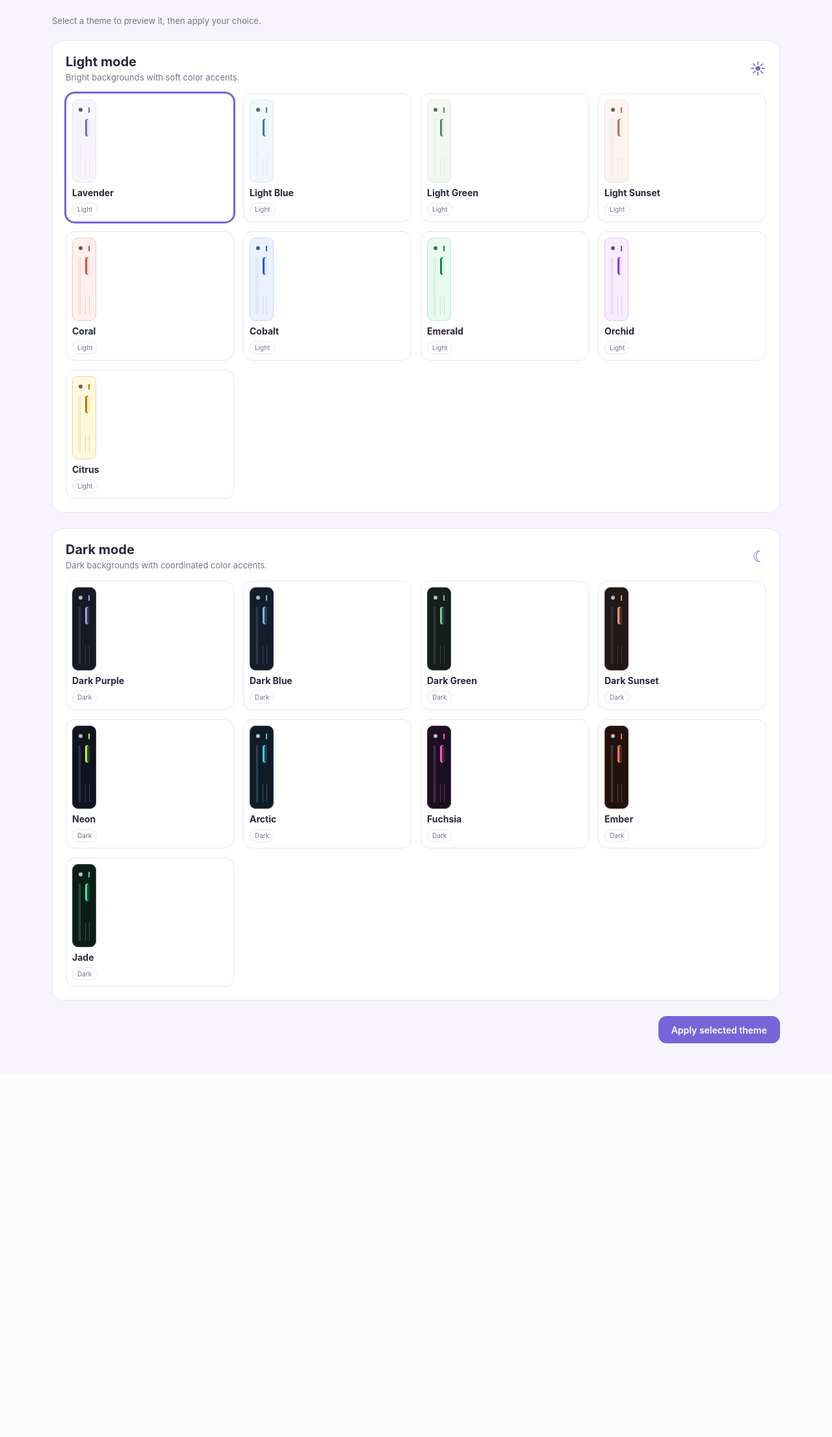
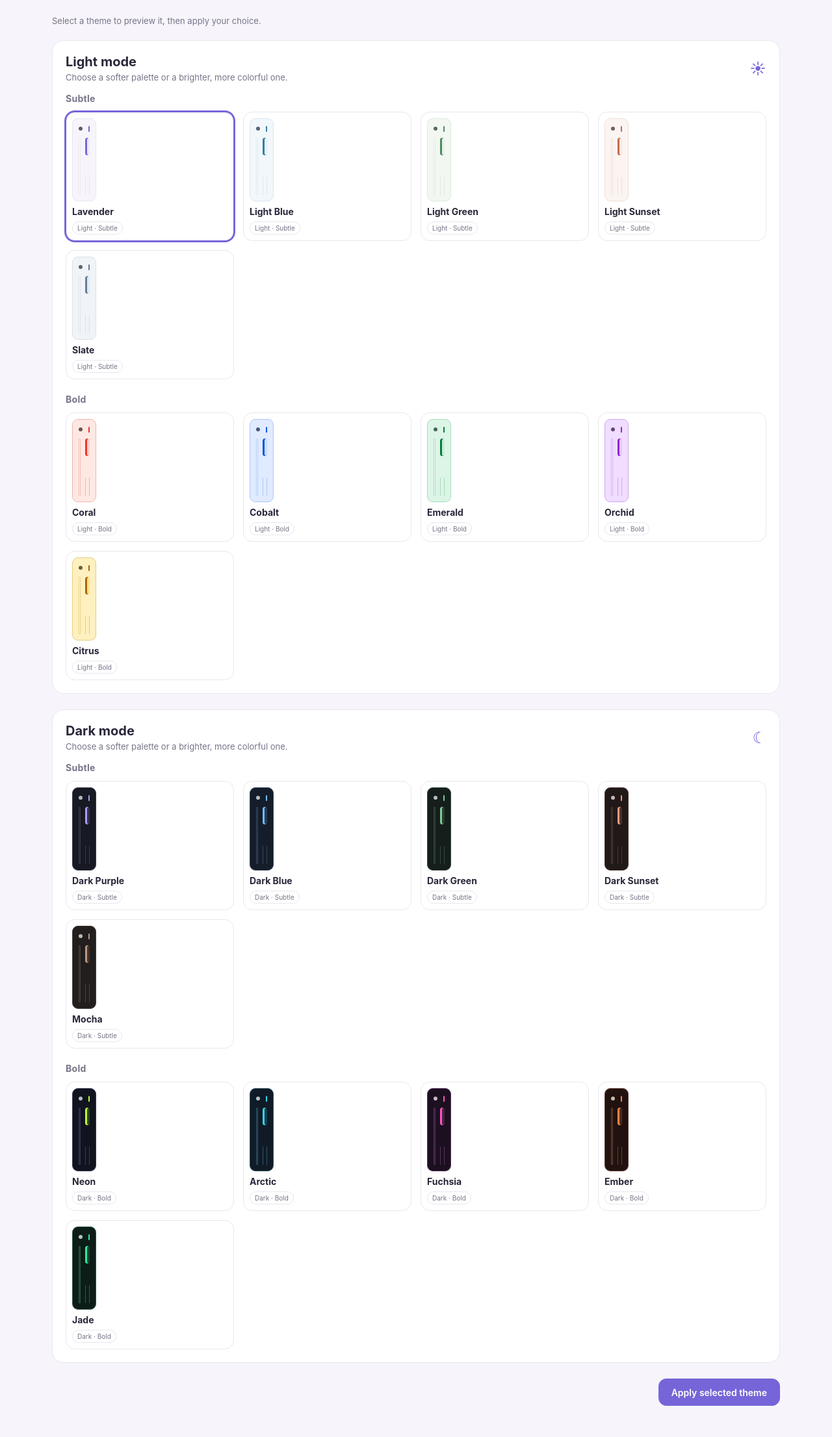
Before and after one commit to rahejaarya/Complete-Study-Tool, a Flask app: page /appearance in a window 1280 px wide. Shown: the part 167-2379 px from the top of the page at 65% size. Before the commit the page ends 1773 px from the top, so only its background shows below. Run offline with Flask 3, Linux system fonts and the light colour scheme; a user stored in the database is signed in.

Commit message:
appearance
Co-authored-by: 404_thenotfound <heckeraxol@users.noreply.github.com>
Co-authored-by: vmanepally-svg <vmanepally-svg@users.noreply.github.com>

```diff
--- a/static/appearance.js
+++ b/static/appearance.js
@@ -10,6 +10,7 @@
         "light-emerald": "Light Emerald",
         "light-orchid": "Light Orchid",
         "light-citrus": "Light Citrus",
+        "light-slate": "Light Slate",
         "dark-purple": "Dark Purple",
         "dark-blue": "Dark Blue",
         "dark-green": "Dark Green",
@@ -18,7 +19,8 @@
         "dark-arctic": "Dark Arctic",
         "dark-fuchsia": "Dark Fuchsia",
         "dark-ember": "Dark Ember",
-        "dark-jade": "Dark Jade"
+        "dark-jade": "Dark Jade",
+        "dark-mocha": "Dark Mocha"
     };
     const themeCards = Array.from(document.querySelectorAll("[data-theme-choice]"));
     const status = document.getElementById("appearance-status");
--- a/static/style.css
+++ b/static/style.css
@@ -118,43 +118,43 @@
 
 [data-theme="light-coral"] {
     color-scheme: light;
-    --background: #fff0ed;
+    --background: #ffe8e3;
     --white: #ffffff;
     --text: #3e201c;
     --muted: #80554e;
-    --border: #f2c9c1;
-    --purple: #df493d;
-    --purple-light: #ffe0db;
-    --accent-strong: #ba3029;
+    --border: #efb5aa;
+    --purple: #e6372b;
+    --purple-light: #ffd2ca;
+    --accent-strong: #b9251d;
     --nav-text: #75433d;
-    --nav-hover: #ffe3de;
-    --control-bg: #fff8f6;
-    --soft-surface: #fff5f2;
+    --nav-hover: #ffd8d1;
+    --control-bg: #fff4f1;
+    --soft-surface: #ffefeb;
     --card-shadow: rgba(145, 47, 37, 0.09);
     --deadline-tag-color: #895012;
     --blue-light: #e5f1ff;
     --green-light: #e2f5df;
-    --pink-light: #ffe0db;
-    --yellow-light: #fff0bf;
+    --pink-light: #ffd2ca;
+    --yellow-light: #ffedb3;
 }
 
 [data-theme="light-cobalt"] {
     color-scheme: light;
-    --background: #eaf2ff;
+    --background: #e0ebff;
     --white: #ffffff;
     --text: #14274d;
     --muted: #4c638b;
-    --border: #c5d7f5;
-    --purple: #245bd5;
-    --purple-light: #dbe8ff;
-    --accent-strong: #1744aa;
+    --border: #adc6f5;
+    --purple: #1555df;
+    --purple-light: #c9dcff;
+    --accent-strong: #103da8;
     --nav-text: #405b8b;
-    --nav-hover: #dce9ff;
-    --control-bg: #f5f8ff;
-    --soft-surface: #f0f5ff;
+    --nav-hover: #d1e1ff;
+    --control-bg: #f0f5ff;
+    --soft-surface: #eaf1ff;
     --card-shadow: rgba(30, 67, 145, 0.09);
     --deadline-tag-color: #80520b;
-    --blue-light: #dbe8ff;
+    --blue-light: #c9dcff;
     --green-light: #e0f3e8;
     --pink-light: #fbe5ef;
     --yellow-light: #fff0bf;
@@ -162,68 +162,90 @@
 
 [data-theme="light-emerald"] {
     color-scheme: light;
-    --background: #e9f8f0;
+    --background: #dcf5e6;
     --white: #ffffff;
     --text: #123b2b;
     --muted: #4a725f;
-    --border: #bee5d0;
-    --purple: #13834f;
-    --purple-light: #d4f2e1;
-    --accent-strong: #08653a;
+    --border: #a6dcbb;
+    --purple: #087a40;
+    --purple-light: #c5efd5;
+    --accent-strong: #045c2e;
     --nav-text: #37694f;
-    --nav-hover: #d9f3e4;
-    --control-bg: #f4fcf7;
-    --soft-surface: #effaf3;
+    --nav-hover: #c9eed7;
+    --control-bg: #effaf3;
+    --soft-surface: #e8f8ee;
     --card-shadow: rgba(15, 103, 59, 0.09);
     --deadline-tag-color: #80520b;
     --blue-light: #e0edff;
-    --green-light: #d4f2e1;
+    --green-light: #c5efd5;
     --pink-light: #fbe4ed;
     --yellow-light: #fff0bf;
 }
 
 [data-theme="light-orchid"] {
     color-scheme: light;
-    --background: #f8edff;
+    --background: #f0ddff;
     --white: #ffffff;
     --text: #35164f;
     --muted: #76538f;
-    --border: #dfc5f2;
-    --purple: #9237c9;
-    --purple-light: #eedbff;
-    --accent-strong: #7022a4;
+    --border: #d0a8ee;
+    --purple: #9126d4;
+    --purple-light: #e5c9ff;
+    --accent-strong: #6716a0;
     --nav-text: #684083;
-    --nav-hover: #f0e0ff;
-    --control-bg: #fcf7ff;
-    --soft-surface: #f7effd;
+    --nav-hover: #e8d0ff;
+    --control-bg: #f9f1ff;
+    --soft-surface: #f4e9ff;
     --card-shadow: rgba(95, 37, 134, 0.09);
     --deadline-tag-color: #80520b;
     --blue-light: #e2edff;
     --green-light: #e1f4e8;
-    --pink-light: #f1dcff;
+    --pink-light: #e5c9ff;
     --yellow-light: #fff0bf;
 }
 
 [data-theme="light-citrus"] {
     color-scheme: light;
-    --background: #fff8df;
+    --background: #fff0bf;
     --white: #ffffff;
     --text: #40320b;
     --muted: #78642d;
-    --border: #ead99c;
-    --purple: #b47b00;
-    --purple-light: #ffedb0;
-    --accent-strong: #885a00;
+    --border: #e5cf7f;
+    --purple: #a96500;
+    --purple-light: #ffe28a;
+    --accent-strong: #784700;
     --nav-text: #70591d;
-    --nav-hover: #fff0bd;
-    --control-bg: #fffdf3;
-    --soft-surface: #fff9e6;
+    --nav-hover: #ffe9a3;
+    --control-bg: #fff9e6;
+    --soft-surface: #fff5d4;
     --card-shadow: rgba(130, 94, 5, 0.09);
     --deadline-tag-color: #754a00;
     --blue-light: #deedff;
     --green-light: #e3f3d5;
     --pink-light: #ffe5e2;
-    --yellow-light: #ffedb0;
+    --yellow-light: #ffe28a;
+}
+
+[data-theme="light-slate"] {
+    color-scheme: light;
+    --background: #f0f3f7;
+    --white: #ffffff;
+    --text: #293442;
+    --muted: #687587;
+    --border: #dce2e9;
+    --purple: #647c98;
+    --purple-light: #e3eaf1;
+    --accent-strong: #485f7a;
+    --nav-text: #596b80;
+    --nav-hover: #e8edf3;
+    --control-bg: #fafbfd;
+    --soft-surface: #f6f8fa;
+    --card-shadow: rgba(40, 55, 75, 0.05);
+    --deadline-tag-color: #80601e;
+    --blue-light: #e2eaf5;
+    --green-light: #e7efe9;
+    --pink-light: #f2e8eb;
+    --yellow-light: #f7f0df;
 }
 
 [data-theme="dark-purple"] {
@@ -424,6 +446,40 @@
     --yellow-light: #42381c;
 }
 
+[data-theme="dark-mocha"] {
+    color-scheme: dark;
+    --background: #211e1d;
+    --white: #2d2927;
+    --text: #f2eeeb;
+    --muted: #b9ada6;
+    --border: #49403c;
+    --purple: #bd987e;
+    --purple-light: #40332d;
+    --accent-strong: #98745c;
+    --nav-text: #d1c2b7;
+    --nav-hover: #39312d;
+    --control-bg: #262220;
+    --soft-surface: #38312d;
+    --card-shadow: rgba(0, 0, 0, 0.22);
+    --deadline-tag-color: #f5d997;
+    --blue-light: #2d3843;
+    --green-light: #303a32;
+    --pink-light: #3d3035;
+    --yellow-light: #403a2b;
+}
+
+.theme-group-heading {
+    margin: 4px 0 12px;
+    color: var(--muted);
+    font-size: 14px;
+    font-weight: 650;
+    letter-spacing: 0.02em;
+}
+
+.theme-group-heading:not(:first-of-type) {
+    margin-top: 22px;
+}
+
 
 body {
     font-family:
--- a/static/theme.js
+++ b/static/theme.js
@@ -17,6 +17,7 @@
         "light-emerald",
         "light-orchid",
         "light-citrus",
+        "light-slate",
         "dark-purple",
         "dark-blue",
         "dark-green",
@@ -25,7 +26,8 @@
         "dark-arctic",
         "dark-fuchsia",
         "dark-ember",
-        "dark-jade"
+        "dark-jade",
+        "dark-mocha"
     ];
     let selectedTheme = "light-lavender";
 
--- a/templates/appearance.html
+++ b/templates/appearance.html
@@ -25,10 +25,11 @@
             <header class="appearance-mode-header">
                 <div>
                     <h2 id="light-themes-heading">Light mode</h2>
-                    <p>Bright backgrounds with soft color accents.</p>
+                    <p>Choose a softer palette or a brighter, more colorful one.</p>
                 </div>
                 <span aria-hidden="true">☀</span>
             </header>
+            <h3 class="theme-group-heading">Subtle</h3>
             <div class="theme-card-grid">
                 <button class="theme-card" type="button" data-theme-choice="light-lavender" aria-pressed="false">
                     <span class="theme-card-preview" data-theme="light-lavender" aria-hidden="true">
@@ -43,7 +44,7 @@
                         </span>
                     </span>
                     <span class="theme-card-name">Lavender</span>
-                    <span class="theme-card-mode">Light</span>
+                    <span class="theme-card-mode">Light · Subtle</span>
                 </button>
                 <button class="theme-card" type="button" data-theme-choice="light-blue" aria-pressed="false">
                     <span class="theme-card-preview" data-theme="light-blue" aria-hidden="true">
@@ -58,7 +59,7 @@
                         </span>
                     </span>
                     <span class="theme-card-name">Light Blue</span>
-                    <span class="theme-card-mode">Light</span>
+                    <span class="theme-card-mode">Light · Subtle</span>
                 </button>
                 <button class="theme-card" type="button" data-theme-choice="light-green" aria-pressed="false">
                     <span class="theme-card-preview" data-theme="light-green" aria-hidden="true">
@@ -73,7 +74,7 @@
                         </span>
                     </span>
                     <span class="theme-card-name">Light Green</span>
-                    <span class="theme-card-mode">Light</span>
+                    <span class="theme-card-mode">Light · Subtle</span>
                 </button>
                 <button class="theme-card" type="button" data-theme-choice="light-sunset" aria-pressed="false">
                     <span class="theme-card-preview" data-theme="light-sunset" aria-hidden="true">
@@ -88,8 +89,26 @@
                         </span>
                     </span>
                     <span class="theme-card-name">Light Sunset</span>
-                    <span class="theme-card-mode">Light</span>
+                    <span class="theme-card-mode">Light · Subtle</span>
                 </button>
+                <button class="theme-card" type="button" data-theme-choice="light-slate" aria-pressed="false">
+                    <span class="theme-card-preview" data-theme="light-slate" aria-hidden="true">
+                        <span class="mini-dashboard-top"><i></i><i></i></span>
+                        <span class="mini-dashboard-content">
+                            <i class="mini-dashboard-sidebar"></i>
+                            <i class="mini-dashboard-main">
+                                <i class="mini-dashboard-banner"></i>
+                                <i class="mini-dashboard-tiles"><i></i><i></i><i></i></i>
+                                <i class="mini-dashboard-bottom"><i></i><i></i></i>
+                            </i>
+                        </span>
+                    </span>
+                    <span class="theme-card-name">Slate</span>
+                    <span class="theme-card-mode">Light · Subtle</span>
+                </button>
+            </div>
+            <h3 class="theme-group-heading">Bold</h3>
+            <div class="theme-card-grid">
                 {% for theme_id, theme_name in [
                     ("light-coral", "Coral"),
                     ("light-cobalt", "Cobalt"),
@@ -110,7 +129,7 @@
                         </span>
                     </span>
                     <span class="theme-card-name">{{ theme_name }}</span>
-                    <span class="theme-card-mode">Light</span>
+                    <span class="theme-card-mode">Light · Bold</span>
                 </button>
                 {% endfor %}
             </div>
@@ -120,10 +139,11 @@
             <header class="appearance-mode-header">
                 <div>
                     <h2 id="dark-themes-heading">Dark mode</h2>
-                    <p>Dark backgrounds with coordinated color accents.</p>
+                    <p>Choose a softer palette or a brighter, more colorful one.</p>
                 </div>
                 <span aria-hidden="true">☾</span>
             </header>
+            <h3 class="theme-group-heading">Subtle</h3>
             <div class="theme-card-grid">
                 <button class="theme-card" type="button" data-theme-choice="dark-purple" aria-pressed="false">
                     <span class="theme-card-preview" data-theme="dark-purple" aria-hidden="true">
@@ -138,7 +158,7 @@
                         </span>
                     </span>
                     <span class="theme-card-name">Dark Purple</span>
-                    <span class="theme-card-mode">Dark</span>
+                    <span class="theme-card-mode">Dark · Subtle</span>
                 </button>
                 <button class="theme-card" type="button" data-theme-choice="dark-blue" aria-pressed="false">
                     <span class="theme-card-preview" data-theme="dark-blue" aria-hidden="true">
@@ -153,7 +173,7 @@
                         </span>
                     </span>
                     <span class="theme-card-name">Dark Blue</span>
-                    <span class="theme-card-mode">Dark</span>
+                    <span class="theme-card-mode">Dark · Subtle</span>
                 </button>
                 <button class="theme-card" type="button" data-theme-choice="dark-green" aria-pressed="false">
                     <span class="theme-card-preview" data-theme="dark-green" aria-hidden="true">
@@ -168,7 +188,7 @@
                         </span>
                     </span>
                     <span class="theme-card-name">Dark Green</span>
-                    <span class="theme-card-mode">Dark</span>
+                    <span class="theme-card-mode">Dark · Subtle</span>
                 </button>
                 <button class="theme-card" type="button" data-theme-choice="dark-sunset" aria-pressed="false">
                     <span class="theme-card-preview" data-theme="dark-sunset" aria-hidden="true">
@@ -183,8 +203,26 @@
                         </span>
                     </span>
                     <span class="theme-card-name">Dark Sunset</span>
-                    <span class="theme-card-mode">Dark</span>
+                    <span class="theme-card-mode">Dark · Subtle</span>
                 </button>
+                <button class="theme-card" type="button" data-theme-choice="dark-mocha" aria-pressed="false">
+                    <span class="theme-card-preview" data-theme="dark-mocha" aria-hidden="true">
+                        <span class="mini-dashboard-top"><i></i><i></i></span>
+                        <span class="mini-dashboard-content">
+                            <i class="mini-dashboard-sidebar"></i>
+                            <i class="mini-dashboard-main">
+                                <i class="mini-dashboard-banner"></i>
+                                <i class="mini-dashboard-tiles"><i></i><i></i><i></i></i>
+                                <i class="mini-dashboard-bottom"><i></i><i></i></i>
+                            </i>
+                        </span>
+                    </span>
+                    <span class="theme-card-name">Mocha</span>
+                    <span class="theme-card-mode">Dark · Subtle</span>
+                </button>
+            </div>
+            <h3 class="theme-group-heading">Bold</h3>
+            <div class="theme-card-grid">
                 {% for theme_id, theme_name in [
                     ("dark-neon", "Neon"),
                     ("dark-arctic", "Arctic"),
@@ -205,7 +243,7 @@
                         </span>
                     </span>
                     <span class="theme-card-name">{{ theme_name }}</span>
-                    <span class="theme-card-mode">Dark</span>
+                    <span class="theme-card-mode">Dark · Bold</span>
                 </button>
                 {% endfor %}
             </div>
```
